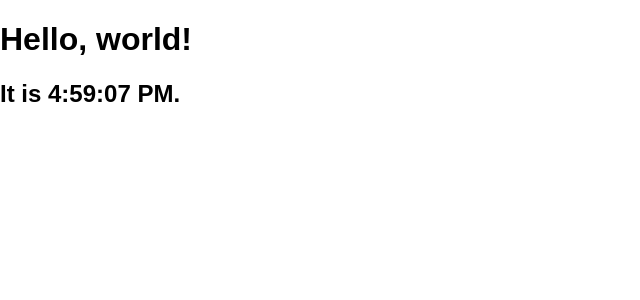
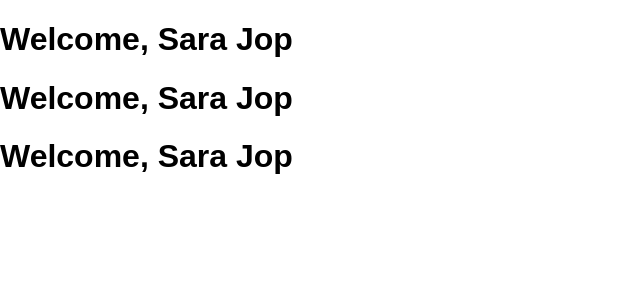
Before and after one commit to rpimienta/react-simple-app, a React (Create React App) app: page / in a window 1280 px wide. Shown: the top 300 px of the page, without its empty margins (0-640 px from the left). Built offline with nearby package versions, Linux system fonts and the light colour scheme.

Commit message:
Components and props:

```diff
--- a/src/index.js
+++ b/src/index.js
@@ -4,17 +4,30 @@ import ReactDOM from 'react-dom';
 
 import './index.css';
 
-function tick() {
-  const element = (
+function Welcome (props) {
+  return <h1>Welcome, {props.firstname+ ' ' +props.lastname}</h1>
+}
+// function tick() {
+//   const element = (
+//     <div>
+//       <h1>Hello, world!</h1>
+//       <h2>It is {new Date().toLocaleTimeString()}.</h2>
+//       <Welcome firstname="Sara" lastname="Jop"/>
+//     </div>
+//   );
+// }
+function App () {
+  return (
     <div>
-      <h1>Hello, world!</h1>
-      <h2>It is {new Date().toLocaleTimeString()}.</h2>
+      <Welcome firstname="Sara" lastname="Jop"/>
+      <Welcome firstname="Sara" lastname="Jop"/>
+      <Welcome firstname="Sara" lastname="Jop"/>
     </div>
   );
-  ReactDOM.render(
-    element,
+}
+ReactDOM.render(
+    <App />,
     document.getElementById('root')
   );
-}
 
-setInterval(tick, 1000);
+// setInterval(tick, 1000);
```
